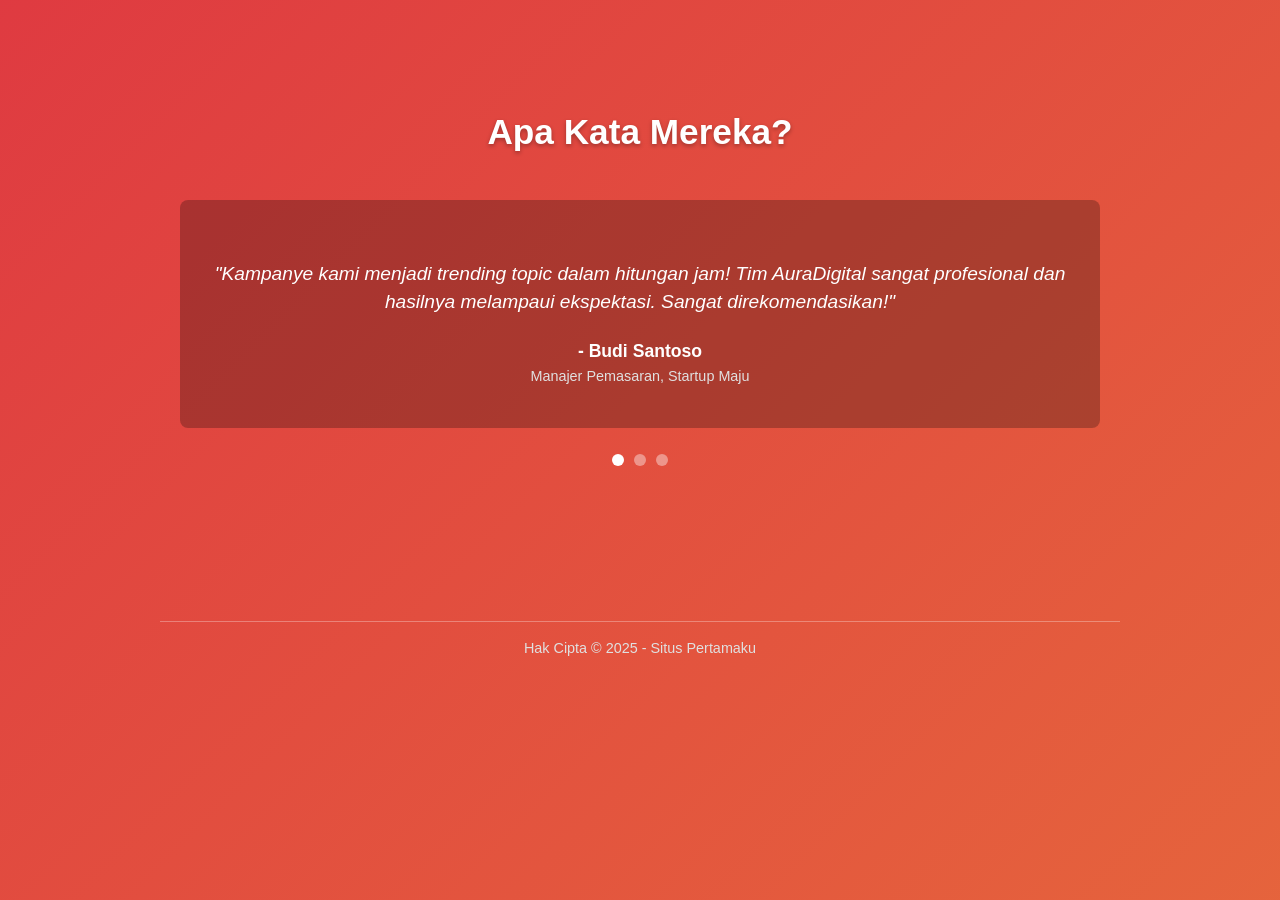
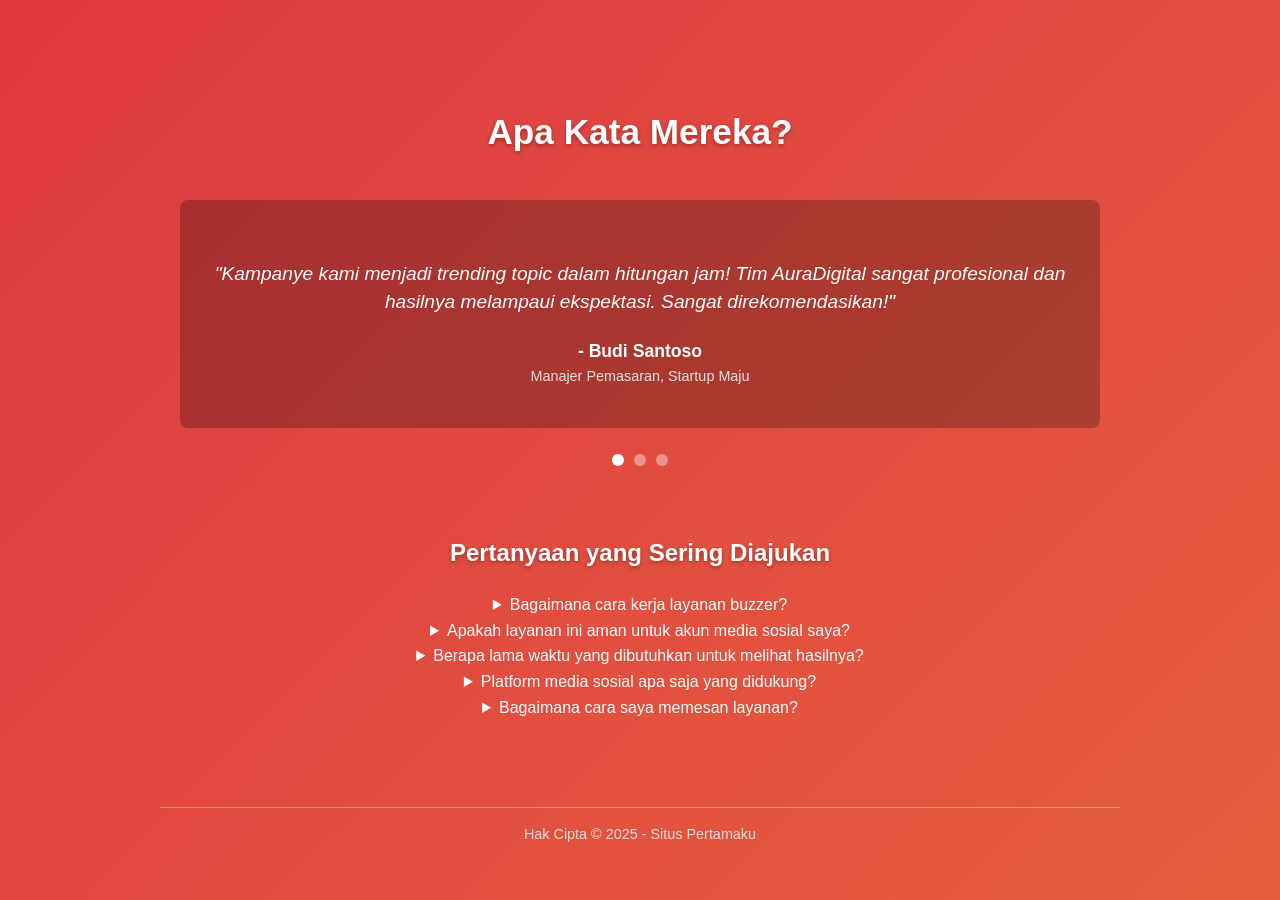
Before and after one commit to AzkaAtta/azkaatta.github.io, a Jekyll site: the page built from index.html, in a window 1280 px wide and 900 px high, scrolled down 1456 px. Built offline with Jekyll 4.4.1, drawn with Linux system fonts in a browser that asks for light colours.

Commit message:
Update index.html

```diff
--- a/index.html
+++ b/index.html
@@ -85,3 +85,43 @@ description: Tingkatkan engagement dan jadikan brand Anda viral dengan jasa buzz
   <div class="testimonial-dots">
     </div>
 </div>
+
+<div class="faq-section">
+  <h2>Pertanyaan yang Sering Diajukan</h2>
+
+  <details>
+    <summary>Bagaimana cara kerja layanan buzzer?</summary>
+    <div class="faq-content">
+      <p>Tim kami akan menyebarkan pesan atau konten Anda melalui jaringan akun media sosial yang luas untuk menciptakan percakapan organik dan meningkatkan visibilitas. Semua dilakukan secara terencana sesuai target audiens Anda.</p>
+    </div>
+  </details>
+
+  <details>
+    <summary>Apakah layanan ini aman untuk akun media sosial saya?</summary>
+    <div class="faq-content">
+      <p>Sangat aman. Kami menggunakan metode promosi yang sesuai dengan pedoman setiap platform media sosial. Kami tidak memerlukan akses login ke akun Anda, sehingga keamanannya 100% terjamin.</p>
+    </div>
+  </details>
+
+  <details>
+    <summary>Berapa lama waktu yang dibutuhkan untuk melihat hasilnya?</summary>
+    <div class="faq-content">
+      <p>Hasil awal seperti peningkatan interaksi biasanya sudah bisa terlihat dalam 1-3 hari pertama setelah kampanye dimulai. Untuk efek trending, waktunya bisa bervariasi tergantung pada konten dan target.</p>
+    </div>
+  </details>
+
+  <details>
+    <summary>Platform media sosial apa saja yang didukung?</summary>
+    <div class="faq-content">
+      <p>Kami mendukung hampir semua platform media sosial populer, termasuk Twitter, Instagram, TikTok, YouTube, dan Facebook. Silakan diskusikan kebutuhan spesifik Anda dengan tim kami.</p>
+    </div>
+  </details>
+
+  <details>
+    <summary>Bagaimana cara saya memesan layanan?</summary>
+    <div class="faq-content">
+      <p>Anda bisa langsung menghubungi kami melalui halaman <a href="/kontak.html">Kontak</a>. Tim kami akan segera merespons untuk mendiskusikan kebutuhan Anda dan memberikan penawaran terbaik.</p>
+    </div>
+  </details>
+
+</div>
```
